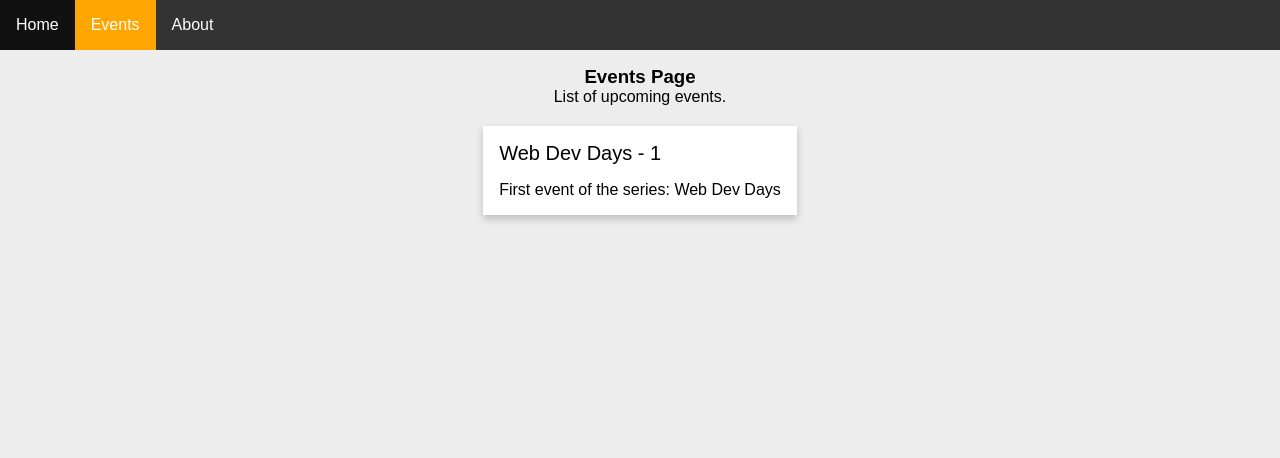
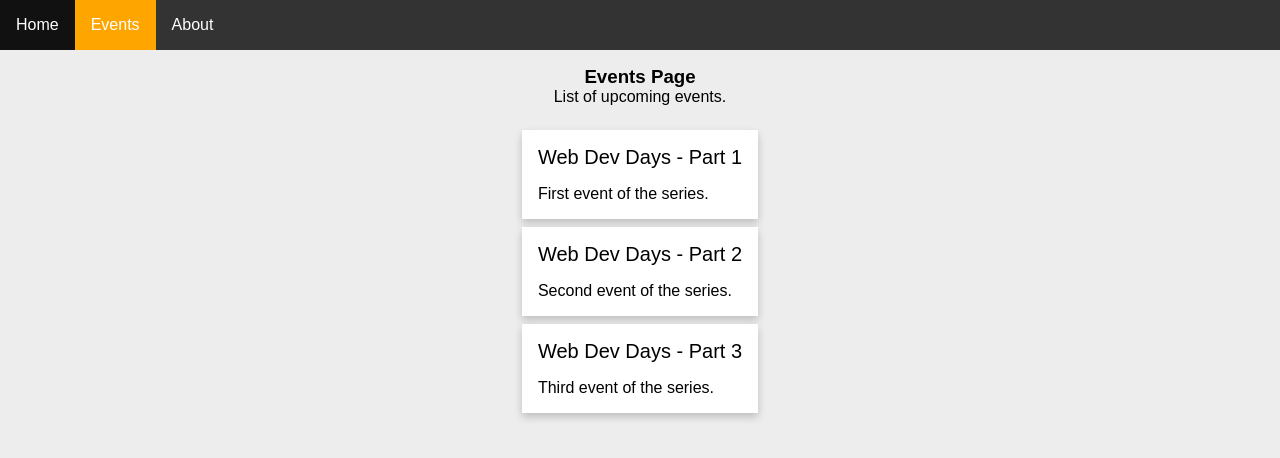
Before and after one commit to gdgnewdelhi/web-dev-day-angular, an Angular app: page /events in a window 1280 px wide. Shown: the top 458 px of the page. Built offline with nearby package versions, Linux system fonts and the light colour scheme.

Commit message:
Input event data

```diff
--- a/src/app/event-card/event-card.component.css
+++ b/src/app/event-card/event-card.component.css
@@ -1,7 +1,7 @@
 .card {
     box-shadow: 0 4px 8px 0 rgba(0,0,0,0.2);
     transition: 0.3s;
-    margin: 4px;
+    margin: 8px;
     background-color: white;
 }
 
--- a/src/app/event-card/event-card.component.html
+++ b/src/app/event-card/event-card.component.html
@@ -1,4 +1,4 @@
-<div class="card">
+<div class="card" *ngIf="event">
   <div class="card-content">
       <div class="event-title">
           {{ event.title }}
--- a/src/app/event-card/event-card.component.ts
+++ b/src/app/event-card/event-card.component.ts
@@ -1,4 +1,4 @@
-import { Component, OnInit } from '@angular/core';
+import { Component, OnInit, Input } from '@angular/core';
 import { EventModel } from '../models/event';
 
 @Component({
@@ -8,10 +8,12 @@ import { EventModel } from '../models/event';
 })
 export class EventCardComponent implements OnInit {
 
-  event: EventModel = {
-    title: 'Web Dev Days - 1',
-    description: 'First event of the series: Web Dev Days'
-  };
+  // event: EventModel = {
+  //   title: 'Web Dev Days - 1',
+  //   description: 'First event of the series: Web Dev Days'
+  // };
+
+  @Input() event: EventModel;
 
   constructor() { }
 
--- a/src/app/events/events.component.html
+++ b/src/app/events/events.component.html
@@ -6,6 +6,8 @@
         <p>List of upcoming events.</p>
   </div>
   <div id="events-container">
-    <app-event-card></app-event-card>
+    <app-event-card [event]="events[0]"></app-event-card>
+    <app-event-card [event]="events[1]"></app-event-card>
+    <app-event-card [event]="events[2]"></app-event-card>
   </div>
 </div>
--- a/src/app/events/events.component.ts
+++ b/src/app/events/events.component.ts
@@ -1,4 +1,5 @@
 import { Component, OnInit } from '@angular/core';
+import { EventModel } from '../models/event';
 
 @Component({
   selector: 'app-events',
@@ -7,6 +8,21 @@ import { Component, OnInit } from '@angular/core';
 })
 export class EventsComponent implements OnInit {
 
+  events: EventModel[] = [
+    {
+      title: 'Web Dev Days - Part 1',
+      description: 'First event of the series.'
+    },
+    {
+      title: 'Web Dev Days - Part 2',
+      description: 'Second event of the series.'
+    },
+    {
+      title: 'Web Dev Days - Part 3',
+      description: 'Third event of the series.'
+    }
+  ];
+
   constructor() { }
 
   ngOnInit() {
```
